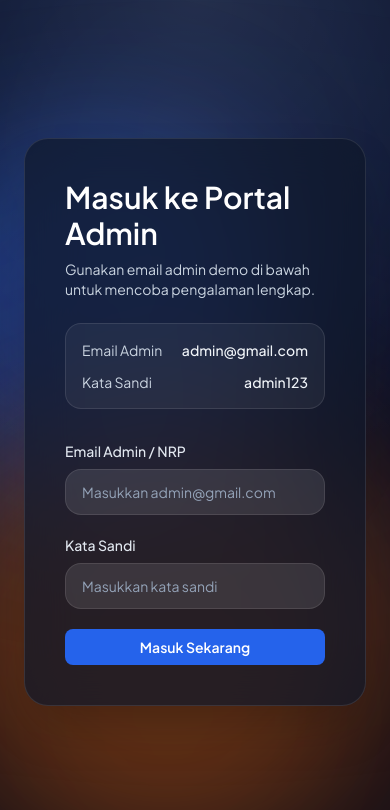
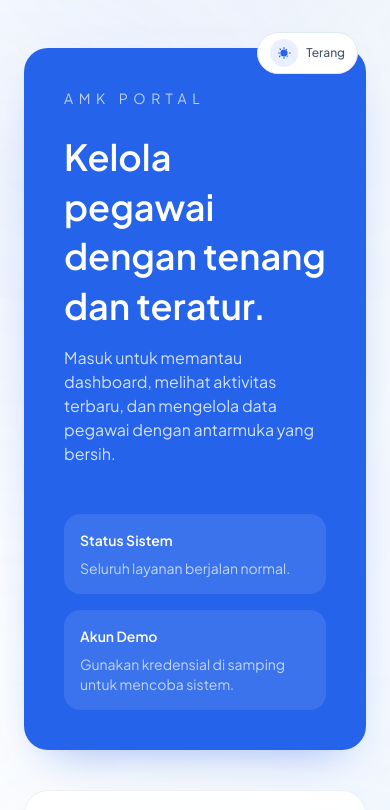
Before and after one commit to ryansyahrullah/FE-AMK-PORTAL, a Vue app: page /login in a window 390 px wide. Shown: the top 810 px of the page. Built offline with nearby package versions, Linux system fonts and the light colour scheme; no server answers.

Commit message:
feat: refresh layout and theme controls

```diff
--- a/src/App.vue
+++ b/src/App.vue
@@ -1,8 +1,11 @@
 <template>
-  <div v-if="isGuestLayout" class="relative min-h-screen bg-slate-950 text-slate-100">
+  <div
+    v-if="isGuestLayout"
+    class="relative min-h-screen bg-gradient-to-br from-white via-slate-50 to-blue-50 text-slate-900 dark:from-slate-950 dark:via-slate-900 dark:to-slate-950 dark:text-slate-100"
+  >
     <div class="pointer-events-none absolute inset-0 overflow-hidden">
-      <div class="absolute -left-24 top-32 h-96 w-96 rounded-full bg-primary/40 blur-3xl"></div>
-      <div class="absolute bottom-0 right-0 h-[28rem] w-[28rem] rounded-full bg-accent/30 blur-3xl"></div>
+      <div class="absolute -left-32 top-24 h-72 w-72 rounded-full bg-primary/20 blur-[140px]"></div>
+      <div class="absolute bottom-[-10%] right-[-15%] h-[28rem] w-[28rem] rounded-full bg-blue-300/30 blur-[160px]"></div>
     </div>
     <div class="relative z-10">
       <RouterView />
@@ -10,7 +13,7 @@
   </div>
   <div
     v-else
-    class="flex min-h-screen bg-gradient-to-br from-slate-100 via-slate-50 to-slate-100 text-slate-900 dark:from-slate-950 dark:via-slate-900 dark:to-slate-950 dark:text-slate-100"
+    class="relative min-h-screen bg-gradient-to-br from-slate-100 via-white to-blue-50 text-slate-900 dark:from-slate-950 dark:via-slate-900 dark:to-slate-950 dark:text-slate-100"
   >
     <Sidebar
       :collapsed="isSidebarCollapsed"
@@ -18,13 +21,14 @@
       @close-mobile="isSidebarOpenMobile = false"
       @toggle-collapse="toggleSidebar"
     />
-
-    <div class="relative flex flex-1 flex-col overflow-hidden">
-      <div class="pointer-events-none absolute inset-x-0 top-0 hidden h-48 bg-gradient-to-b from-primary/10 via-transparent to-transparent lg:block"></div>
-      <Navbar :sidebar-collapsed="isSidebarCollapsed" @toggle-sidebar="handleToggleSidebar" />
-      <main class="relative z-10 flex-1 overflow-y-auto px-4 py-6 sm:px-6 lg:px-10">
-        <RouterView />
-      </main>
+    <div :class="['relative min-h-screen transition-[padding] duration-200 ease-out', contentOffsetClass]">
+      <div class="pointer-events-none absolute inset-0 hidden bg-[radial-gradient(circle_at_top,rgba(37,99,235,0.12),transparent_60%)] lg:block"></div>
+      <div class="relative z-10 flex min-h-screen flex-col">
+        <Navbar @toggle-sidebar="handleToggleSidebar" />
+        <main class="flex-1 overflow-y-auto px-4 pb-10 pt-6 sm:px-6 lg:px-10">
+          <RouterView />
+        </main>
+      </div>
     </div>
   </div>
 </template>
@@ -41,6 +45,7 @@ const isSidebarCollapsed = ref(false);
 const isSidebarOpenMobile = ref(false);
 
 const isGuestLayout = computed(() => route.meta.layout === 'guest');
+const contentOffsetClass = computed(() => (isSidebarCollapsed.value ? 'lg:pl-24' : 'lg:pl-72'));
 
 const toggleSidebar = () => {
   isSidebarCollapsed.value = !isSidebarCollapsed.value;
--- /dev/null
+++ b/src/components/ThemeToggle.vue
@@ -0,0 +1,66 @@
+<template>
+  <button
+    type="button"
+    :aria-label="isDark ? 'Aktifkan mode terang' : 'Aktifkan mode gelap'"
+    class="group relative inline-flex items-center gap-2 rounded-full border border-slate-200 bg-white px-3 py-1.5 text-sm font-semibold text-slate-600 transition hover:border-primary hover:text-primary focus:outline-none focus:ring-2 focus:ring-primary dark:border-slate-700 dark:bg-slate-800 dark:text-slate-200 dark:hover:border-primary/70"
+    @click="toggleTheme"
+  >
+    <span
+      class="flex h-7 w-7 items-center justify-center rounded-full bg-primary/10 text-primary transition dark:bg-primary/20 dark:text-primary/90"
+    >
+      <svg v-if="!isDark" xmlns="http://www.w3.org/2000/svg" class="h-4 w-4" viewBox="0 0 20 20" fill="currentColor">
+        <path
+          d="M10 2.5a.75.75 0 01.75.75v1a.75.75 0 01-1.5 0v-1A.75.75 0 0110 2.5zM10 14.75a.75.75 0 01.75.75v1a.75.75 0 01-1.5 0v-1a.75.75 0 01.75-.75zM4.47 4.47a.75.75 0 011.06 0l.71.7a.75.75 0 11-1.06 1.07l-.7-.71a.75.75 0 010-1.06zm8.29 8.3a.75.75 0 011.06 0l.7.7a.75.75 0 11-1.06 1.07l-.7-.71a.75.75 0 010-1.06zM2.5 10a.75.75 0 01.75-.75h1a.75.75 0 010 1.5h-1A.75.75 0 012.5 10zm14.25-.75a.75.75 0 000 1.5h1a.75.75 0 000-1.5h-1zM5.53 13.23a.75.75 0 010 1.06l-.7.71a.75.75 0 01-1.06-1.07l.7-.7a.75.75 0 011.06 0zm8.3-8.29a.75.75 0 010 1.06l-.71.7a.75.75 0 01-1.06-1.06l.7-.7a.75.75 0 011.07 0zM10 5.5a4.5 4.5 0 100 9 4.5 4.5 0 000-9z"
+        />
+      </svg>
+      <svg v-else xmlns="http://www.w3.org/2000/svg" class="h-4 w-4" viewBox="0 0 20 20" fill="currentColor">
+        <path
+          fill-rule="evenodd"
+          d="M17.293 13.293A8 8 0 016.707 2.707 6.5 6.5 0 1017.293 13.293z"
+          clip-rule="evenodd"
+        />
+      </svg>
+    </span>
+    <template v-if="!compact">
+      <span class="hidden md:inline">{{ isDark ? 'Mode Gelap' : 'Mode Terang' }}</span>
+      <span class="md:hidden text-xs font-medium">{{ isDark ? 'Gelap' : 'Terang' }}</span>
+    </template>
+    <span
+      class="absolute inset-0 -z-10 rounded-full bg-primary/5 opacity-0 transition group-hover:opacity-100"
+    ></span>
+  </button>
+</template>
+
+<script setup lang="ts">
+import { computed, onMounted, ref, watch } from 'vue';
+
+const props = defineProps<{ compact?: boolean }>();
+const compact = computed(() => props.compact ?? false);
+
+const isDark = ref(false);
+const storageKey = 'amk_theme';
+
+const applyTheme = (dark: boolean) => {
+  const root = document.documentElement;
+  root.classList.toggle('dark', dark);
+  localStorage.setItem(storageKey, dark ? 'dark' : 'light');
+};
+
+const toggleTheme = () => {
+  isDark.value = !isDark.value;
+};
+
+onMounted(() => {
+  const stored = localStorage.getItem(storageKey);
+  if (stored) {
+    isDark.value = stored === 'dark';
+  } else {
+    isDark.value = document.documentElement.classList.contains('dark');
+  }
+  applyTheme(isDark.value);
+});
+
+watch(isDark, (value) => {
+  applyTheme(value);
+});
+</script>
--- a/src/views/LoginView.vue
+++ b/src/views/LoginView.vue
@@ -1,102 +1,94 @@
 <template>
-  <div class="relative flex min-h-screen flex-col justify-center overflow-hidden lg:flex-row">
-    <div class="absolute inset-0 -z-10">
-      <div class="absolute left-[-10%] top-[-10%] h-[28rem] w-[28rem] rounded-full bg-primary/40 blur-[180px]"></div>
-      <div class="absolute bottom-[-15%] right-[-10%] h-[32rem] w-[32rem] rounded-full bg-accent/30 blur-[200px]"></div>
-      <div class="absolute inset-0 bg-[radial-gradient(circle_at_top,rgba(255,255,255,0.12),transparent_55%)]"></div>
+  <div class="relative flex min-h-screen items-center justify-center px-6 py-12">
+    <div class="pointer-events-none absolute inset-0 overflow-hidden">
+      <div class="absolute left-1/2 top-[-20%] h-72 w-72 -translate-x-1/2 rounded-full bg-primary/20 blur-[140px]"></div>
+      <div class="absolute bottom-[-25%] right-[-10%] h-80 w-80 rounded-full bg-blue-200/40 blur-[180px]"></div>
     </div>
-    <section class="hidden flex-1 flex-col justify-between p-10 text-white lg:flex">
-      <div class="glass-card relative h-full overflow-hidden bg-white/5 px-10 py-12 backdrop-blur-2xl">
-        <div class="pointer-events-none absolute -top-20 right-10 h-64 w-64 rounded-full bg-primary/40 blur-3xl"></div>
-        <div class="pointer-events-none absolute bottom-[-4rem] left-[-4rem] h-64 w-64 rounded-full bg-indigo-500/40 blur-3xl"></div>
-        <div class="relative flex h-full flex-col justify-between">
-          <header>
-            <p class="text-sm uppercase tracking-[0.35em] text-white/60">AMK Portal</p>
-            <h1 class="mt-4 text-4xl font-semibold leading-tight">
-              Kelola pegawai dengan dashboard modern dan responsif.
-            </h1>
-            <p class="mt-4 max-w-lg text-base text-white/70">
-              Monitor statistik penting, riwayat aktivitas, hingga pegawai yang akan habis kontrak dalam satu tampilan elegan.
+    <div class="absolute top-8 right-8 z-20">
+      <ThemeToggle />
+    </div>
+    <div class="relative z-10 grid w-full max-w-5xl gap-10 lg:grid-cols-[1.05fr,1fr]">
+      <section class="overflow-hidden rounded-3xl bg-gradient-to-br from-primary to-blue-600 p-10 text-white shadow-glow">
+        <div class="flex h-full flex-col justify-between">
+          <div>
+            <p class="text-sm uppercase tracking-[0.4em] text-white/70">AMK Portal</p>
+            <h1 class="mt-6 text-4xl font-semibold leading-snug">Kelola pegawai dengan tenang dan teratur.</h1>
+            <p class="mt-4 max-w-sm text-base text-white/80">
+              Masuk untuk memantau dashboard, melihat aktivitas terbaru, dan mengelola data pegawai dengan antarmuka yang bersih.
             </p>
-          </header>
-          <div class="mt-16 grid gap-6 md:grid-cols-2">
-            <div class="rounded-2xl border border-white/10 bg-white/10 p-5">
-              <p class="text-sm font-semibold uppercase tracking-wide text-white/80">Pemantauan Real-time</p>
-              <p class="mt-2 text-sm text-white/70">Data pegawai tersinkron otomatis dari mock API sehingga seluruh kartu statistik selalu mutakhir.</p>
+          </div>
+          <div class="mt-12 grid gap-4 sm:grid-cols-2">
+            <div class="rounded-2xl bg-white/10 p-4">
+              <p class="text-sm font-semibold text-white">Status Sistem</p>
+              <p class="mt-2 text-sm text-white/70">Seluruh layanan berjalan normal.</p>
             </div>
-            <div class="rounded-2xl border border-white/10 bg-white/10 p-5">
-              <p class="text-sm font-semibold uppercase tracking-wide text-white/80">CRUD Lengkap</p>
-              <p class="mt-2 text-sm text-white/70">Tambah, ubah, lihat, dan hapus pegawai dengan formulir validasi cerdas serta umpan balik instan.</p>
-            </div>
-            <div class="rounded-2xl border border-white/10 bg-white/10 p-5">
-              <p class="text-sm font-semibold uppercase tracking-wide text-white/80">Mode Gelap</p>
-              <p class="mt-2 text-sm text-white/70">Tampilan nyaman dengan dukungan dark mode dan gaya tipografi modern.</p>
-            </div>
-            <div class="rounded-2xl border border-white/10 bg-white/10 p-5">
-              <p class="text-sm font-semibold uppercase tracking-wide text-white/80">Akses Demo</p>
-              <p class="mt-2 text-sm text-white/70">Langsung gunakan akun admin demo untuk mengeksplorasi seluruh fitur tanpa konfigurasi backend.</p>
+            <div class="rounded-2xl bg-white/10 p-4">
+              <p class="text-sm font-semibold text-white">Akun Demo</p>
+              <p class="mt-2 text-sm text-white/70">Gunakan kredensial di samping untuk mencoba sistem.</p>
             </div>
           </div>
         </div>
-      </div>
-    </section>
-    <section class="relative flex w-full flex-1 items-center justify-center px-6 py-16 lg:w-[30rem] lg:px-12">
-      <div class="w-full max-w-md rounded-3xl border border-white/10 bg-slate-900/70 p-10 shadow-2xl backdrop-blur-xl">
+      </section>
+      <section class="rounded-3xl border border-slate-200/60 bg-white/90 p-8 shadow-xl backdrop-blur dark:border-slate-800/60 dark:bg-slate-900/80">
         <div class="mb-8">
-          <h2 class="text-3xl font-semibold text-white">Masuk ke Portal Admin</h2>
-          <p class="mt-2 text-sm text-slate-300">Gunakan email admin demo di bawah untuk mencoba pengalaman lengkap.</p>
-          <div class="mt-6 space-y-3 rounded-2xl border border-white/10 bg-white/5 p-4 text-sm text-slate-100">
+          <h2 class="text-2xl font-semibold text-slate-900 dark:text-slate-100">Masuk Admin</h2>
+          <p class="mt-2 text-sm text-slate-500 dark:text-slate-400">Silakan masuk untuk membuka dashboard.</p>
+          <div class="mt-6 space-y-2 rounded-2xl border border-blue-100 bg-blue-50/80 p-4 text-sm text-slate-700 dark:border-blue-500/20 dark:bg-blue-500/10 dark:text-slate-200">
             <div class="flex items-center justify-between">
-              <span class="text-slate-300">Email Admin</span>
+              <span>Email</span>
               <span class="font-medium">admin@gmail.com</span>
             </div>
             <div class="flex items-center justify-between">
-              <span class="text-slate-300">Kata Sandi</span>
+              <span>Kata Sandi</span>
               <span class="font-medium">admin123</span>
             </div>
           </div>
         </div>
         <form class="space-y-5" @submit.prevent="onSubmit">
           <div>
-            <label for="nrp" class="block text-sm font-medium text-slate-200">Email Admin / NRP</label>
+            <label for="nrp" class="block text-sm font-medium text-slate-700 dark:text-slate-200">Email Admin / NRP</label>
             <input
               id="nrp"
               v-model="form.nrp"
               type="text"
               autocomplete="username"
               placeholder="Masukkan admin@gmail.com"
-              class="mt-2 w-full rounded-2xl border border-white/10 bg-white/10 px-4 py-3 text-sm text-white placeholder:text-slate-400 focus:border-primary focus:outline-none focus:ring-2 focus:ring-primary/60"
+              class="mt-2 w-full rounded-2xl border border-slate-200 bg-white px-4 py-3 text-sm text-slate-900 placeholder:text-slate-400 focus:border-primary focus:outline-none focus:ring-2 focus:ring-primary/40 dark:border-slate-700 dark:bg-slate-900/80 dark:text-slate-100"
             />
-            <p v-if="errors.nrp" class="mt-1 text-xs text-rose-300">{{ errors.nrp }}</p>
+            <p v-if="errors.nrp" class="mt-1 text-xs text-rose-500 dark:text-rose-300">{{ errors.nrp }}</p>
           </div>
           <div>
-            <label for="password" class="block text-sm font-medium text-slate-200">Kata Sandi</label>
+            <label for="password" class="block text-sm font-medium text-slate-700 dark:text-slate-200">Kata Sandi</label>
             <input
               id="password"
               v-model="form.password"
               type="password"
               autocomplete="current-password"
               placeholder="Masukkan kata sandi"
-              class="mt-2 w-full rounded-2xl border border-white/10 bg-white/10 px-4 py-3 text-sm text-white placeholder:text-slate-400 focus:border-primary focus:outline-none focus:ring-2 focus:ring-primary/60"
+              class="mt-2 w-full rounded-2xl border border-slate-200 bg-white px-4 py-3 text-sm text-slate-900 placeholder:text-slate-400 focus:border-primary focus:outline-none focus:ring-2 focus:ring-primary/40 dark:border-slate-700 dark:bg-slate-900/80 dark:text-slate-100"
             />
-            <p v-if="errors.password" class="mt-1 text-xs text-rose-300">{{ errors.password }}</p>
+            <p v-if="errors.password" class="mt-1 text-xs text-rose-500 dark:text-rose-300">{{ errors.password }}</p>
           </div>
           <Button type="submit" class="w-full justify-center" :loading="auth.state.loading">
             Masuk Sekarang
           </Button>
-          <p v-if="auth.state.error" class="rounded-2xl border border-rose-500/40 bg-rose-500/10 px-3 py-2 text-center text-sm text-rose-200">
+          <p
+            v-if="auth.state.error"
+            class="rounded-2xl border border-rose-500/40 bg-rose-500/10 px-3 py-2 text-center text-sm text-rose-500 dark:text-rose-200"
+          >
             {{ auth.state.error }}
           </p>
         </form>
-      </div>
-    </section>
+      </section>
+    </div>
   </div>
 </template>
 
 <script setup lang="ts">
 import { reactive } from 'vue';
-import { useRouter, useRoute } from 'vue-router';
+import { useRoute, useRouter } from 'vue-router';
 import Button from '../components/Button.vue';
+import ThemeToggle from '../components/ThemeToggle.vue';
 import { useAuthStore } from '../stores/auth';
 
 const router = useRouter();
@@ -134,11 +126,11 @@ const onSubmit = async () => {
     const redirect = (route.query.redirect as string) || '/dashboard';
     router.replace(redirect);
   } catch (error) {
-    // error ditangani di store
+    // pesan ditangani di store
   }
 };
 
-if (auth.isAuthenticated) {
+if (auth.isAuthenticated.value) {
   router.replace('/dashboard');
 }
 </script>
```
Also changed, not shown: src/components/Navbar.vue (+7 -32 lines), src/components/Sidebar.vue (+46 -4 lines).
